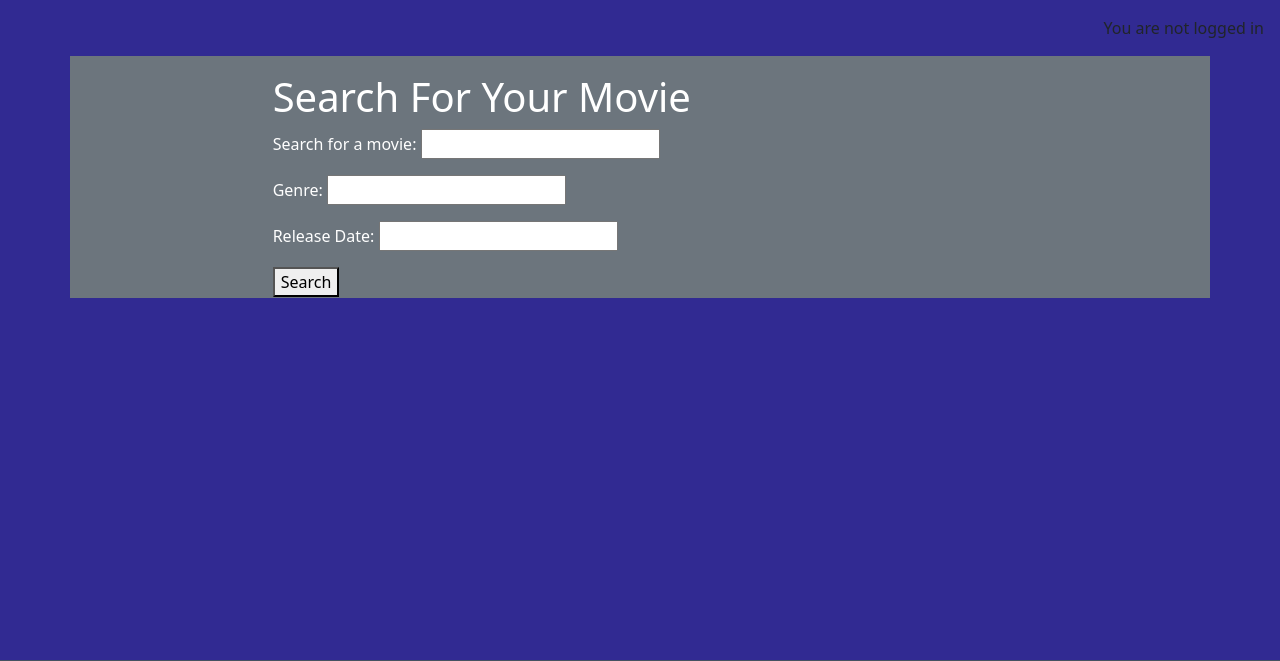
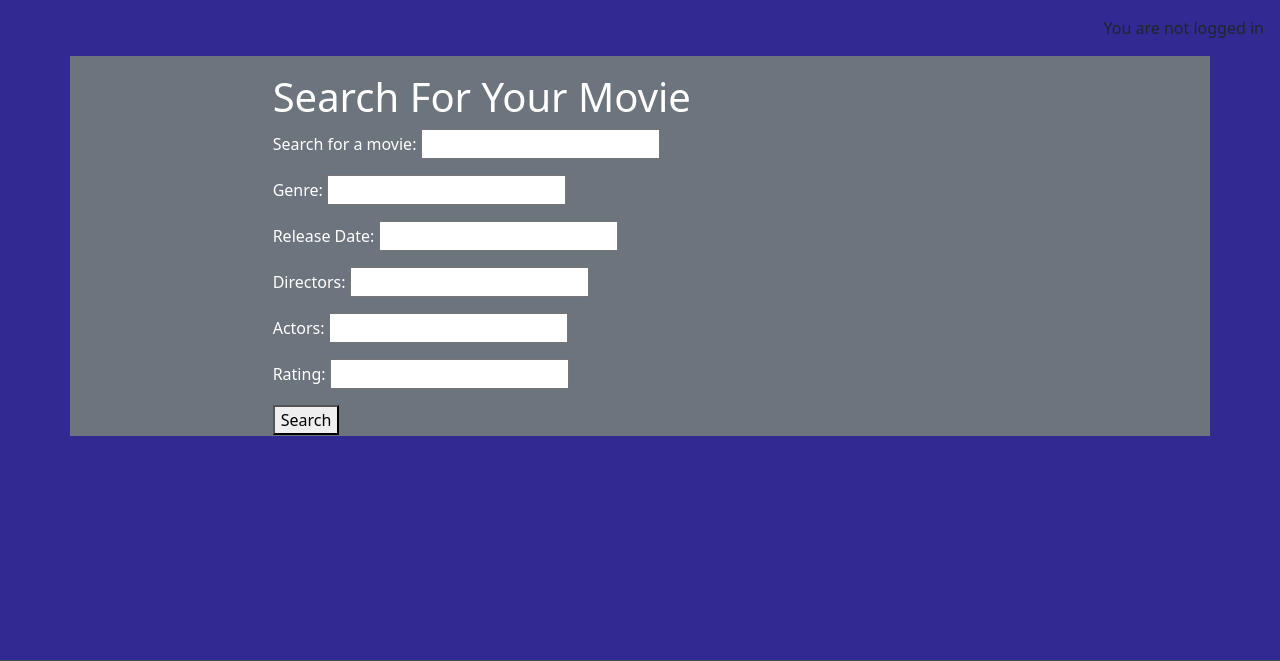
Before and after one commit to Joeski88/cosynightin, a Django app: page /movie-search/ in a window 1280 px wide. Shown: the part 60-721 px from the top of the page. Run offline with Django 4.2, Linux system fonts and the light colour scheme; data that the repository does not hold is empty.

Commit message:
added more fields to filter function#

```diff
--- a/cniapp/forms.py
+++ b/cniapp/forms.py
@@ -13,6 +13,9 @@ class MovieSearchForm(forms.ModelForm):
     query = forms.CharField(max_length=255, label='Search for a movie', required=False)
     genre = forms.CharField(max_length=50, label='Genre', required=False)
     release_date = forms.CharField(max_length=50, label='Release Date', required=False)
+    directors = forms.CharField(max_length=50, label='Directors', required=False)
+    actors = forms.CharField(max_length=50, label='Actors', required=False)
+    tomatometer_rating = forms.CharField(max_length=50, label='Rating', required=False)
 
     class Meta:
         model = Movies
--- a/cniapp/templates/cniapp/movie_detail.html
+++ b/cniapp/templates/cniapp/movie_detail.html
@@ -8,7 +8,9 @@
             <div class="col-md-8 mt-3 offset-md-2 trendingfont">
                 <h1>{{ movie.title }}</h1>
                 <p><strong>Release Date:</strong>{{ movie.release_date }}</p>
-                <p><strong>Genre:</strong>{{ movie.Genre }}</p>
+                <p><strong>Genre:</strong>{{ movie.genre }}</p>
+                <p><strong>Rating:</strong>{{ movie.rating }}</p>
+                <p><strong>Director:</strong>{{ movie.director }}</p>
                 <p>{{ movie.overview}}</p>
                 <a href="{% url 'movie_search' }">Back to search.</a>
             </div>
--- a/cniapp/templates/cniapp/movie_search.html
+++ b/cniapp/templates/cniapp/movie_search.html
@@ -9,22 +9,27 @@
             <div class="col-md-8 mt-3 offset-md-2">
                 <h1>Search For Your Movie</h1>
                 <form method="get" action="{% url 'movie_search' %}">
+                    <div>
                         {{ form.as_p }}
                         <button type="submit">Search</button>
-                </form>
-
                         {% if movies %}
                         <h2>Search results</h2>
                         <ul>
                             {% for movie in movies %}
                             <li>
-                        <a href="https://www.rottentomatoes.com/{{movie.rotten_tomatoes_link}}">{{ movie.movie_title }}</a>
+                                <a
+                                    href="https://www.rottentomatoes.com/{{movie.rotten_tomatoes_link}}">{{ movie.movie_title }}</a>
                                 ({{ movie.original_release_date}})<br>
                                 {{ movie.genres }}<br>
-                        {{ movie.movie_info}}
+                                {{ movie.movie_info}}<br>
+                                {{ movie.directors}}<br>
+                                {{ movie.actors}}<br>
+                                {{ movie.tomatometer_rating}}
                             </li>
                             {% endfor %}
                         </ul>
+                    </div>
+                </form>
                 {% elif form.is_bound %}
                 <p>No Results Found.</p>
             </div>
--- a/cniapp/views.py
+++ b/cniapp/views.py
@@ -21,25 +21,32 @@ def MovieSearchView(request):
     form = MovieSearchForm()
     movies = Movies.objects.all()
     all_movies_count = Movies.objects.count()
-    #Movies = []
-
-        # check the movies in the database
 
 
+    # check the movies in the database
     if request.method == 'GET':
         query = request.GET.get('query')
         genre = request.GET.get('genre')
         release_date = request.GET.get('release_date')
+        directors = request.GET.get('directors')
+        actors = request.GET.get('actors')
+        tomatometer_rating = request.GET.get('tomatometer_rating')
         # check the query is being passed here
         print("Query: ", query)
 
-            # filters to apply if provided
+        # filters to apply if provided
         if query:
             movies = movies.filter(movie_title__icontains=query)
         if genre:
             movies = movies.filter(genres__icontains=genre)
         if release_date:
             movies = movies.filter(original_release_date__icontains=release_date)
+        if directors:
+            directors = movies.filter(directors__icontains=directors)
+        if actors:
+            actors = movies.filter(actors__icontains=actors)
+        if tomatometer_rating:
+            tomatometer_rating = movies.filter(tomatometer_rating__icontains=tomatometer_rating)
             print(query, movies)
 
         filtered_movies_count = movies.count()
--- a/static/css/style.css
+++ b/static/css/style.css
@@ -171,12 +171,18 @@ body {
     max-width: 25%;
 }
 
+/* home page tile styling */
 .tilepadding {
-    padding-top: 20px;
+    padding: 20px;
 }
-
+/* footer styling */
 .footer {
-    position: absolute;
+    position: fixed;
     width: 100%;
     bottom: 0px;
 }
+/* search form styling */
+.form-control {
+    align-content: center;
+    position: absolute;
+}
```
Also changed, not shown: README.md, cniapp/tests.py (line endings or trailing spaces). Lines whose indentation alone changed are shown as unchanged.
